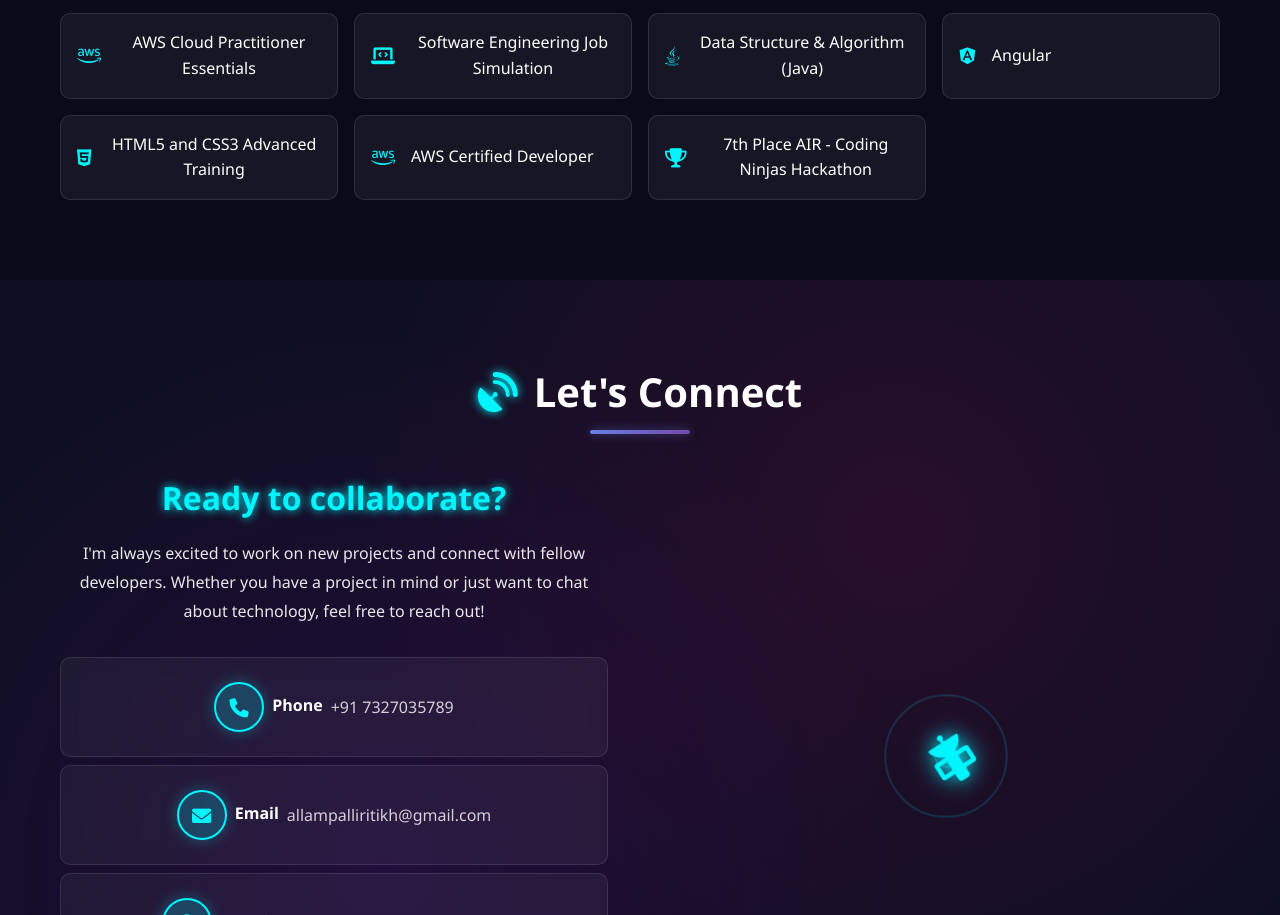
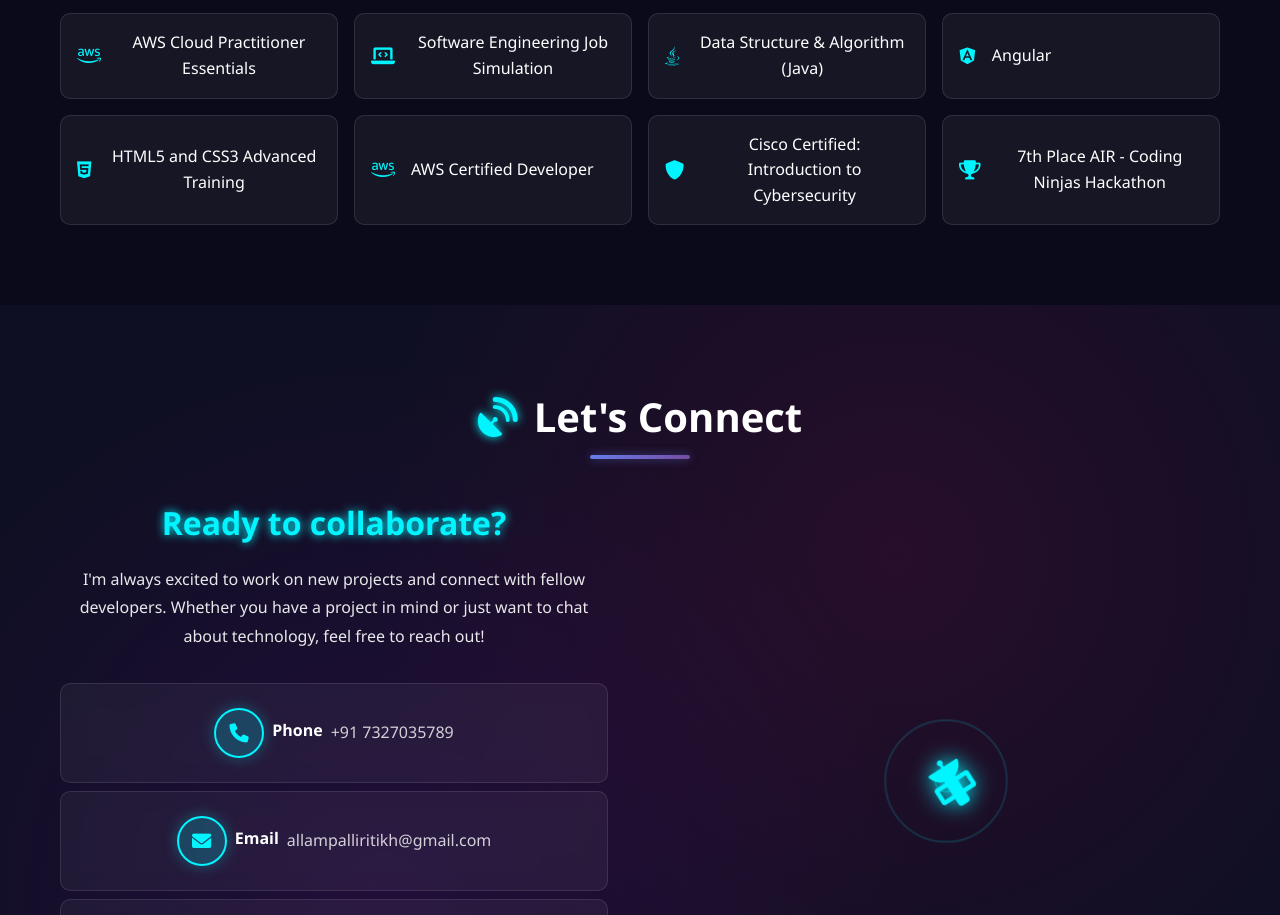
Before and after one commit to Ritikh02/self-portfolio, a plain HTML site: page index.html in a window 1280 px wide. Shown: the part 5352-6267 px from the top of the page. Drawn offline with Linux system fonts and the light colour scheme.

Commit message:
Update index.html

```diff
--- a/index.html
+++ b/index.html
@@ -508,6 +508,12 @@
                         <i class="fab fa-aws"></i>
                         <span>AWS Certified Developer</span>
                     </div>
+
+                   <div class="cert-item">
+                        <i class="fas fa-shield-alt"></i>
+                        <span>Cisco Certified: Introduction to Cybersecurity</span>
+                    </div>
+
                     <div class="cert-item">
                         <i class="fas fa-trophy"></i>
                         <span>7th Place AIR - Coding Ninjas Hackathon</span>
```
